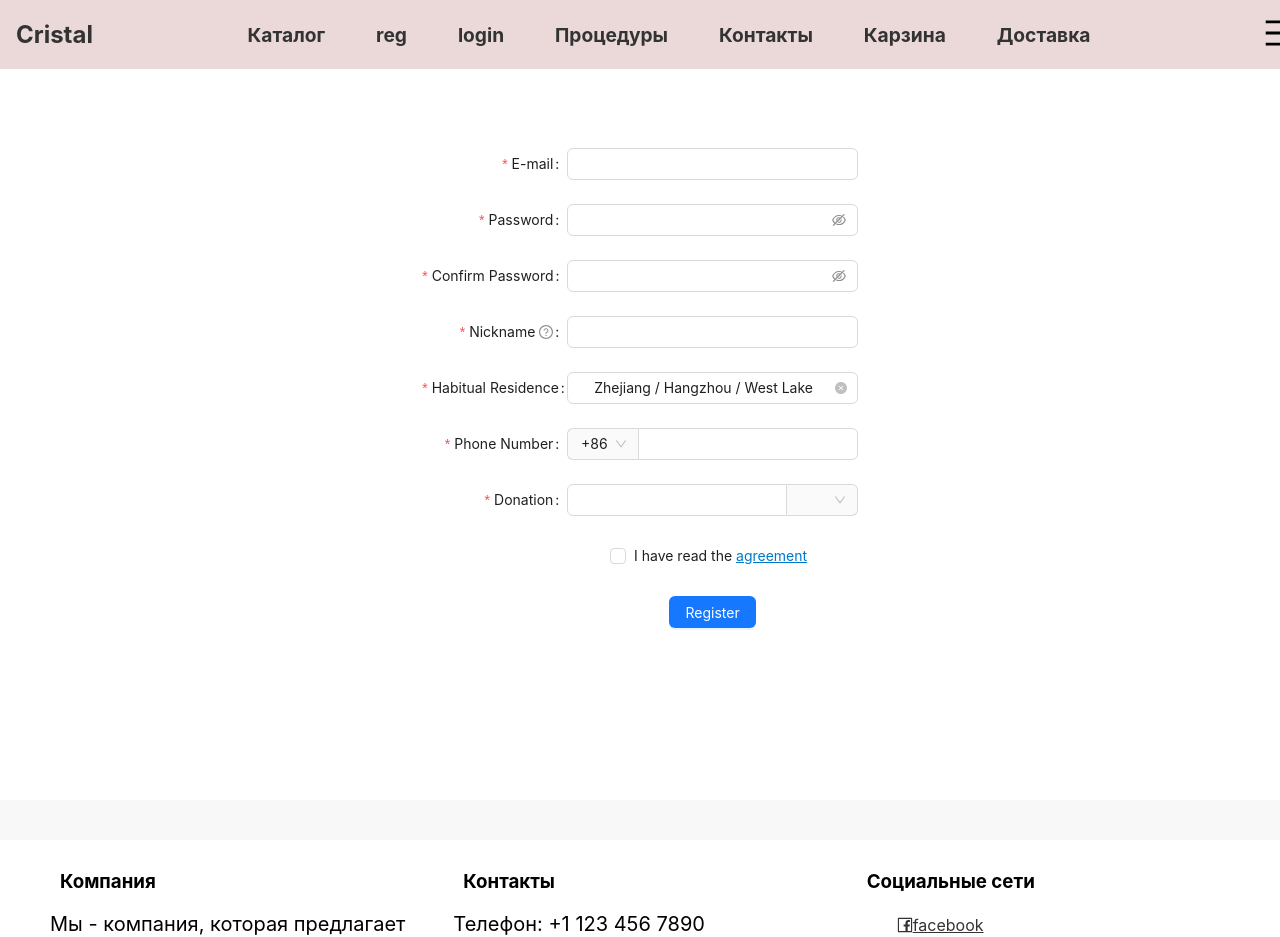
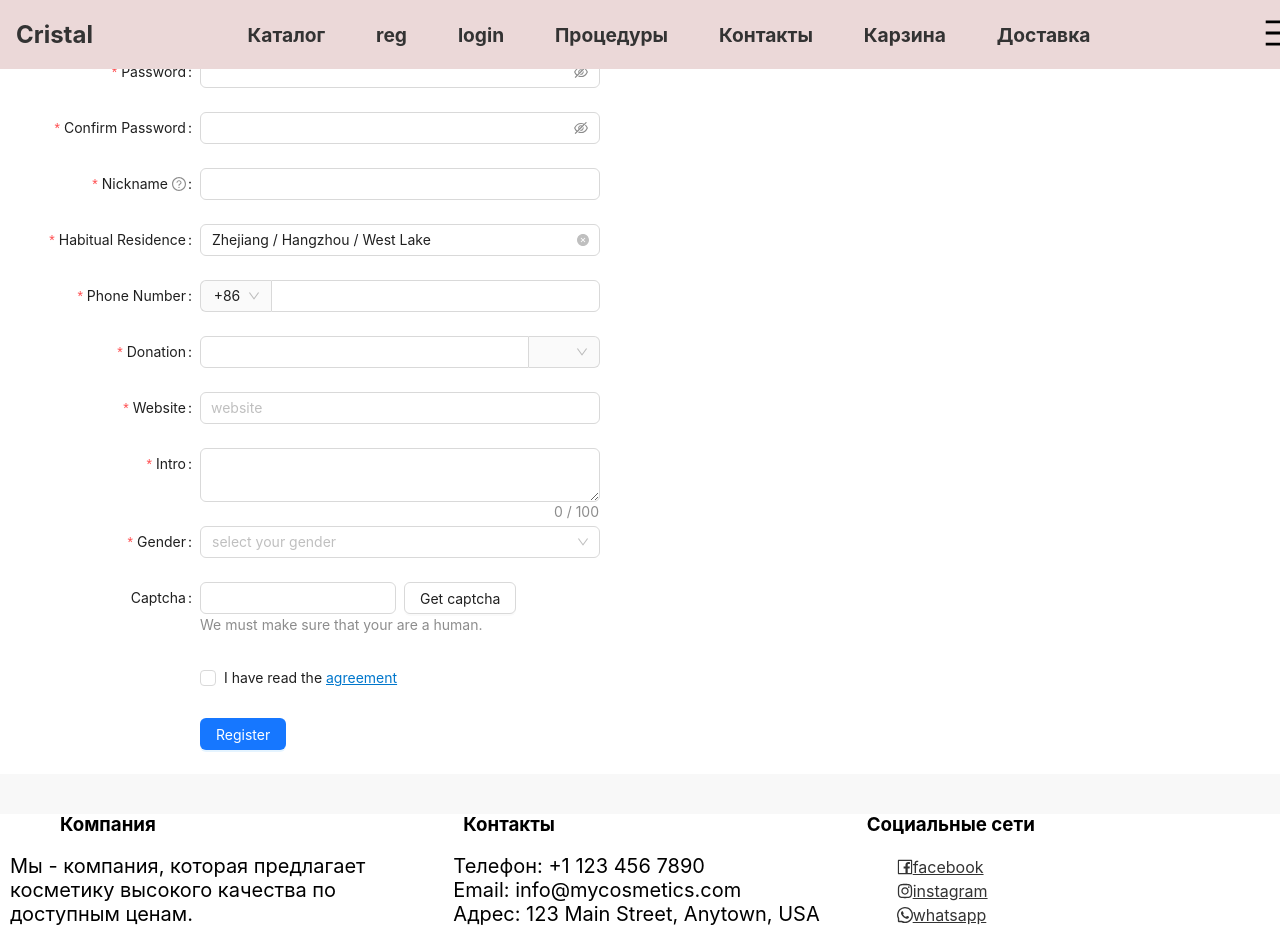
Before and after one commit to Ruslans3417/ekz, a React (Create React App) app in the folder vadibas-panelis/: page /reg in a window 1280 px wide. Shown: the top 937 px of the page. Built offline with nearby package versions, Linux system fonts and the light colour scheme.

Commit message:
Add files via upload

```diff
--- a/vadibas-panelis/src/Footer.jsx
+++ b/vadibas-panelis/src/Footer.jsx
@@ -8,15 +8,13 @@ function Footer() {
     <footer className="footer">
       <div className="footer-container">
         <div className="block">
-          <h3 className="footer-heading"style={{marginTop: "50px"}}>Компания</h3>
+          <h3 className="footer-heading">Компания</h3>
           <div className="footer-section-content">
-          <ul className="footer-contact-list">
             <p>Мы - компания, которая предлагает косметику высокого качества по доступным ценам.</p>
-            </ul>
           </div>
         </div>
         <div className="block">
-          <h3 className="footer-heading"style={{marginTop: "50px"}}>Контакты</h3>
+          <h3 className="footer-heading">Контакты</h3>
           <div className="footer-section-content">
             <ul className="footer-contact-list">
               <p>Телефон: +1 123 456 7890</p>
@@ -26,7 +24,7 @@ function Footer() {
           </div>
         </div>
         <div className="block">
-          <h3 className="footer-heading"style={{marginTop: "50px"}}>Социальные сети</h3>
+          <h3 className="footer-heading">Социальные сети</h3>
           <div className="footer-section-content">
             <ul className="footer-social-list">
               <p>
--- a/vadibas-panelis/src/dostavka.jsx
+++ b/vadibas-panelis/src/dostavka.jsx
@@ -11,49 +11,47 @@ function TextWithButton() {
 
   return (
     <div>
+      <p>Оплата и доставка</p>
+      <button onClick={handleToggleExpansion}>
+        {/* Условный рендеринг на основе состояния isExpanded */}
+        {isExpanded ? 'Скрыть' : 'Оплата и доставка'}
+      </button>
+      {/* Условный рендеринг на основе состояния isExpanded */}
+      {isExpanded && (
+        <div>
+          <p>плата з﻿аказа получая в Лиепае
 
-      <p style={{marginTop: "100px", marginBottom: "201px", marginLeft: "40px", marginRight: "40px"}}>
-      <h2 style={{marginTop: "0px"}}>Оплата и доставка</h2>
-      <p>
-        Оплата заказа получая в Лиепае
-        После оформления и подтверждения вашего заказа на указанный вами номер телефона
-        будет отправлено сообщение о подтверждении заказа. Получая заказ в пределах города,
-        оплата возможна наличными.
-      </p>
-      <h2>Оплата заказа получая по Латвии</h2>
-      <p>
-        После оформления и подтверждения вашего заказа на указанный вами номер телефона
-        будет отправлено сообщение о подтверждении заказа и на э-майл будет отправлен
-        счет для оплаты. Оплатить счет можно банковским перечислением,
-        после получения оплаты заказ будет выслан вам.
-        Срок оплаты счёта 2 рабочих дня. Если счет не был оплачен в течении 2 дней,
-        он аннулируется
-      </p>
-      <h2>Доставка</h2>
-      <p>
-        Доставка посылок производится нашими партнёрами Omniva и DPD по Латвии,
-        странам Балтии и другим странам мира.
+После оформления и подтверждения вашего заказа на указанный вами номер телефона будет отправлено сообщение о подтверждении заказа. Получая заказ в пределах города, оплата возможна наличными.
+
+Оплата з﻿аказа получая по Латвии
+
+После оформления и подтверждения вашего заказа на указанный вами номер телефона будет отправлено сообщение о подтверждении заказа и на э-майл будет отправлен счет для оплаты. Оплатить счет можно банковским перечислением, после получения оплаты заказ будет выслан вам.
+Срок оплаты счёта 2 рабочих дня. Если счет не был оплачен в течении 2 дней, он аннулируется
+
+Доставка
+
+Доставка посылок производится нашими партнёрами Omniva и DPD по Латвии, странам Балтии и другим странам мира.
 Доставка осуществляется каждый день (кроме выходных).
 Цена доставки:
 - Omniva пакомат по Латвии - от 2,88 Eur
 - DPD пункты выдачи - от 2,88 Eur
 - DPD пункты выдачи в Литве и Эстонии - от 6,90 Eur
 - Worldwhide shipping *
-        *Что бы узнать стоимость доставки в другие страны мира, свяжитесь с нами по почте
-        crystalino.shop@gmail.com
-        После получения оплаты, мы упаковываем Ваш заказ, регистрируем в системе и отправляем
-        на Ваш номер телефона код для отслеживания посылки. Чтобы получить посылку
-        в указанном вами месте, необходимо дождаться сообщения от выбранного сервиса.
-        По Лиепае посылка доставляется в течении 1−2 дней, а по другим городам Латвии и
-        в течение 1−3 дней.
-        Доставка посылок в пункты выдачи в Литву и Эстонию ув течении 1−2 дней, а
-        в другие страны мира 3−5 дней.
+
+*Что бы узнать стоимость доставки в другие страны мира, свяжитесь с нами по почте crystalino.shop@gmail.com
+
+После получения оплаты, мы упаковываем Ваш заказ, регистрируем в системе и отправляем на Ваш номер телефона код для отслеживания посылки. Чтобы получить посылку в указанном вами месте, необходимо дождаться сообщения от выбранного сервиса.
+По Лиепае посылка доставляется в течении 1−2 дней, а по другим городам Латвии и в течение 1−3 дней.
+Доставка посылок в пункты выдачи в Литву и Эстонию ув течении 1−2 дней, а в другие страны мира 3−5 дней.
 Чтобы узнать адрес ближайшего пакомата или пункта выдачи, нажми на линк ниже
 - Омнива - omniva.lv/privats/adreses
 - DPD - https://www.dpd.com/lv/lv/sanemsana/pickup-tikls/pickup-punktu-saraksts/</p>
           {/* Еще дополнительный текст */}
-        </p>
+        </div>
 
+
+
+      )}
     </div>
   );
 }
--- a/vadibas-panelis/src/heder.jsx
+++ b/vadibas-panelis/src/heder.jsx
@@ -53,7 +53,6 @@ function Header() {
               <li style={{ display: 'inline-block', paddingRight: '0.5cm' }}>
               <a href="/dostavka">Доставка</a> {/* Изменяем ссылку на /dostavka */}
               </li>
-
             </ul>
           </div>
           <button className="menu-toggle" onClick={toggleMenu}>
--- a/vadibas-panelis/src/karzina.jsx
+++ b/vadibas-panelis/src/karzina.jsx
@@ -1,5 +1,5 @@
 import React, { useState } from 'react';
-import './all.css/Karzina.css';
+
 function Cart() {
   const [items, setItems] = useState([]);
 
@@ -23,13 +23,11 @@ function Cart() {
   const total = items.reduce((acc, item) => acc + item.price, 0);
 
   return (
-<div class="cart">
-  <h2>Корзина товаров</h2>
-  <ul class="cart-items">
-
-  </ul>
-  <button class="checkout-button">Заказать</button>
-</div>
+    <div>
+      <h2>Cart</h2>
+      <ul>{cartItems}</ul>
+      <div>Total: ${total}</div>
+    </div>
   );
 }
 
--- a/vadibas-panelis/src/main.jsx
+++ b/vadibas-panelis/src/main.jsx
@@ -4,7 +4,6 @@ import Header from './heder';
 import { Carousel, Card, Button, Typography } from 'antd';
 import Footer from './Footer';
 import './all.css/car.css';
-
 
 const { Title } = Typography;
 const { Meta } = Card;
@@ -32,7 +31,6 @@ function Main() {
               fontSize: '2rem',
               fontWeight: 'bold',
               textShadow: '1px 1px #ccc',
-              padding: '0 30px', // добавлено свойство padding
             }}
        >
 
--- a/vadibas-panelis/src/mainshop.jsx
+++ b/vadibas-panelis/src/mainshop.jsx
@@ -1,4 +1,4 @@
-import React, { useState } from "react";
+import React from "react";
 import { Card, Col, Row, Button } from "antd";
 import './all.css/cartprod.css';
 
@@ -9,7 +9,6 @@ const products = [
     brand: "Maybelline",
     price: 10.99,
     image: "https://via.placeholder.com/150",
-    category: "Губы",
   },
   {
     id: 2,
@@ -17,7 +16,6 @@ const products = [
     brand: "L'Oreal",
     price: 14.99,
     image: "https://via.placeholder.com/150",
-    category: "Лицо",
   },
   {
     id: 3,
@@ -25,7 +23,6 @@ const products = [
     brand: "Rimmel",
     price: 8.99,
     image: "https://via.placeholder.com/150",
-    category: "Глаза",
   },
   {
     id: 4,
@@ -33,7 +30,6 @@ const products = [
     brand: "Maybelline",
     price: 9.99,
     image: "https://via.placeholder.com/150",
-    category: "Лицо",
   },
   {
     id: 5,
@@ -41,7 +37,6 @@ const products = [
     brand: "Maybelline",
     price: 9.99,
     image: "https://via.placeholder.com/150",
-    category: "Губы",
   },
   {
     id: 6,
@@ -49,7 +44,6 @@ const products = [
     brand: "Maybelline",
     price: 9.99,
     image: "https://via.placeholder.com/150",
-    category: "Глаза",
   },
   {
     id: 7,
@@ -57,7 +51,6 @@ const products = [
     brand: "Maybelline",
     price: 9.99,
     image: "https://via.placeholder.com/150",
-    category: "Лицо",
   },
   {
     id: 8,
@@ -65,7 +58,6 @@ const products = [
     brand: "Maybelline",
     price: 9.99,
     image: "https://via.placeholder.com/150",
-    category: "Губы",
   },
   {
     id: 9,
@@ -73,7 +65,6 @@ const products = [
     brand: "Maybelline",
     price: 9.99,
     image: "https://via.placeholder.com/150",
-    category: "Глаза",
   },
   {
     id: 10,
@@ -81,7 +72,6 @@ const products = [
     brand: "Maybelline",
     price: 9.99,
     image: "https://via.placeholder.com/150",
-    category: "Лицо",
   },
   {
     id: 11,
@@ -89,7 +79,6 @@ const products = [
     brand: "Maybelline",
     price: 9.99,
     image: "https://via.placeholder.com/150",
-    category: "Губы",
   },
   {
     id: 12,
@@ -97,7 +86,6 @@ const products = [
     brand: "Maybelline",
     price: 9.99,
     image: "https://via.placeholder.com/150",
-    category: "Глаза",
   },
     {
     id: 13,
@@ -105,14 +93,12 @@ const products = [
     brand: "Maybelline",
     price: 9.99,
     image: "https://via.placeholder.com/150",
-    category: "Лицо",
   },  {
     id: 14,
     name: "Тушь для ресниц",
     brand: "Maybelline",
     price: 9.99,
     image: "https://via.placeholder.com/150",
-    category: "Губы",
   },
   {
     id: 15,
@@ -120,7 +106,6 @@ const products = [
     brand: "Maybelline",
     price: 9.99,
     image: "https://via.placeholder.com/150",
-    category: "Глаза",
   },
     {
     id: 16,
@@ -128,14 +113,12 @@ const products = [
     brand: "Maybelline",
     price: 9.99,
     image: "https://via.placeholder.com/150",
-    category: "Лицо",
   },  {
     id: 17,
     name: "Тушь для ресниц",
     brand: "Maybelline",
     price: 9.99,
     image: "https://via.placeholder.com/150",
-    category: "Губы",
   },
   {
     id: 18,
@@ -143,7 +126,6 @@ const products = [
     brand: "Maybelline",
     price: 9.99,
     image: "https://via.placeholder.com/150",
-    category: "Глаза",
   },
   {
     id: 19,
@@ -151,7 +133,6 @@ const products = [
     brand: "Maybelline",
     price: 9.99,
     image: "https://via.placeholder.com/150",
-    category: "Лицо",
   },
   {
     id: 20,
@@ -159,7 +140,6 @@ const products = [
     brand: "Maybelline",
     price: 9.99,
     image: "https://via.placeholder.com/150",
-    category: "Губы",
   },
   {
     id: 21,
@@ -167,7 +147,6 @@ const products = [
     brand: "Maybelline",
     price: 9.99,
     image: "https://via.placeholder.com/150",
-    category: "Глаза",
   },
   {
     id: 22,
@@ -175,7 +154,6 @@ const products = [
     brand: "Maybelline",
     price: 9.99,
     image: "https://via.placeholder.com/150",
-    category: "Лицо",
   },
   {
     id: 23,
@@ -183,7 +161,6 @@ const products = [
     brand: "Maybelline",
     price: 9.99,
     image: "https://via.placeholder.com/150",
-    category: "Губы",
   },
   {
     id: 24,
@@ -191,7 +168,6 @@ const products = [
     brand: "Maybelline",
     price: 9.99,
     image: "https://via.placeholder.com/150",
-    category: "Глаза",
   },
     {
     id: 25,
@@ -199,7 +175,6 @@ const products = [
     brand: "Maybelline",
     price: 9.99,
     image: "https://via.placeholder.com/150",
-    category: "Лицо",
   },
     {
     id: 26,
@@ -207,37 +182,24 @@ const products = [
     brand: "Maybelline",
     price: 9.99,
     image: "https://via.placeholder.com/150",
-    category: "Губы",
   },  {
     id: 27,
     name: "Тушь для ресниц",
     brand: "Maybelline",
     price: 9.99,
     image: "https://via.placeholder.com/150",
-    category: "Глаза",
   },
   {
     id: 28,
     name: "Тушь для ресниц",
     brand: "Maybelline",
     price: 9.99,
-    image: "https://via.placeholder.com/350",
-    category: "Лицо",
+    image: "https://via.placeholder.com/150",
   },
 
 ];
 
-
-const productTypes = ["Помада", "Тональный крем", "Пудра"]; // Создаем массив типов продуктов
-
-
-const lipProducts = products.filter((product) => product.category === "Губы");
-const faceProducts = products.filter((product) => product.category === "Лицо");
-const eyeProducts = products.filter((product) => product.category === "Глаза");
-
 const CatalogPage = () => {
-  const [selectedType, setSelectedType] = useState(null); // Добавляем состояние для выбранного типа продукта
-
   const handleAddToCart = (product) => {
     // Действия при добавлении продукта в корзину
     console.log(`Продукт "${product.name}" добавлен в корзину`);
@@ -245,24 +207,10 @@ const CatalogPage = () => {
 
   return (
     <div style={{ padding: "24px" }}>
-    <h1 style={{ marginTop: "40px" }}>Каталог продуктов</h1>
-    <div>
-      {productTypes.map((type) => (
-        <Button
-          key={type}
-          type={selectedType === type ? "primary" : "default"} // Выделяем выбранный тип
-          onClick={() => setSelectedType(type)} // Обновляем выбранный тип при клике на кнопку
-          style={{ marginRight: "8px" }}
-        >
 
-          {type}
-        </Button>
-      ))}<Button onClick={() => setSelectedType(null)}>Сбросить фильтр</Button>
-    </div>
-    <Row gutter={[16, 16]} className="card-container">
-      {products
-        .filter((product) => selectedType ? product.name === selectedType : true) // Фильтруем продукты по выбранному типу
-        .map((product) => (
+      <h1 style={{ marginTop: "40px"}}>Каталог продуктов</h1>
+      <Row gutter={[16, 16]} className="card-container">
+        {products.map((product) => (
           <Col xs={24} sm={12} md={12} lg={8} key={product.id}> {/* Изменение на md={12} и lg={8} */}
             <Card
               cover={<img alt={product.name} src={product.image} />}
--- a/vadibas-panelis/src/reg.jsx
+++ b/vadibas-panelis/src/reg.jsx
@@ -93,6 +93,7 @@ import { AutoComplete,Button,Cascader,Checkbox,Col,Form,Input,InputNumber,Row,Se
           }}
         >
           <Option value="USD">$</Option>
+          <Option value="CNY">¥</Option>
         </Select>
       </Form.Item>
     );
@@ -109,7 +110,6 @@ import { AutoComplete,Button,Cascader,Checkbox,Col,Form,Input,InputNumber,Row,Se
       value: website,
     }));
     return (
-      <div className="container">
       <Form
         {...formItemLayout}
         form={form}
@@ -244,6 +244,73 @@ import { AutoComplete,Button,Cascader,Checkbox,Col,Form,Input,InputNumber,Row,Se
         </Form.Item>
 
         <Form.Item
+          name="website"
+          label="Website"
+          rules={[
+            {
+              required: true,
+              message: 'Please input website!',
+            },
+          ]}
+        >
+          <AutoComplete options={websiteOptions} onChange={onWebsiteChange} placeholder="website">
+            <Input />
+          </AutoComplete>
+        </Form.Item>
+
+        <Form.Item
+          name="intro"
+          label="Intro"
+          rules={[
+            {
+              required: true,
+              message: 'Please input Intro',
+            },
+          ]}
+        >
+          <Input.TextArea showCount maxLength={100} />
+        </Form.Item>
+
+        <Form.Item
+          name="gender"
+          label="Gender"
+          rules={[
+            {
+              required: true,
+              message: 'Please select gender!',
+            },
+          ]}
+        >
+          <Select placeholder="select your gender">
+            <Option value="male">Male</Option>
+            <Option value="female">Female</Option>
+            <Option value="other">Other</Option>
+          </Select>
+        </Form.Item>
+
+        <Form.Item label="Captcha" extra="We must make sure that your are a human.">
+          <Row gutter={8}>
+            <Col span={12}>
+              <Form.Item
+                name="captcha"
+                noStyle
+                rules={[
+                  {
+                    required: true,
+                    message: 'Please input the captcha you got!',
+                  },
+                ]}
+              >
+                <Input />
+              </Form.Item>
+            </Col>
+            <Col span={12}>
+              <Button>Get captcha</Button>
+            </Col>
+          </Row>
+        </Form.Item>
+
+        <Form.Item
           name="agreement"
           valuePropName="checked"
           rules={[
@@ -264,7 +331,6 @@ import { AutoComplete,Button,Cascader,Checkbox,Col,Form,Input,InputNumber,Row,Se
           </Button>
         </Form.Item>
       </Form>
-      </div>
     );
   };
   export default App;
```
Also changed, not shown: vadibas-panelis/src/App.jsx (line endings or trailing spaces). Lines whose indentation alone changed are shown as unchanged.
